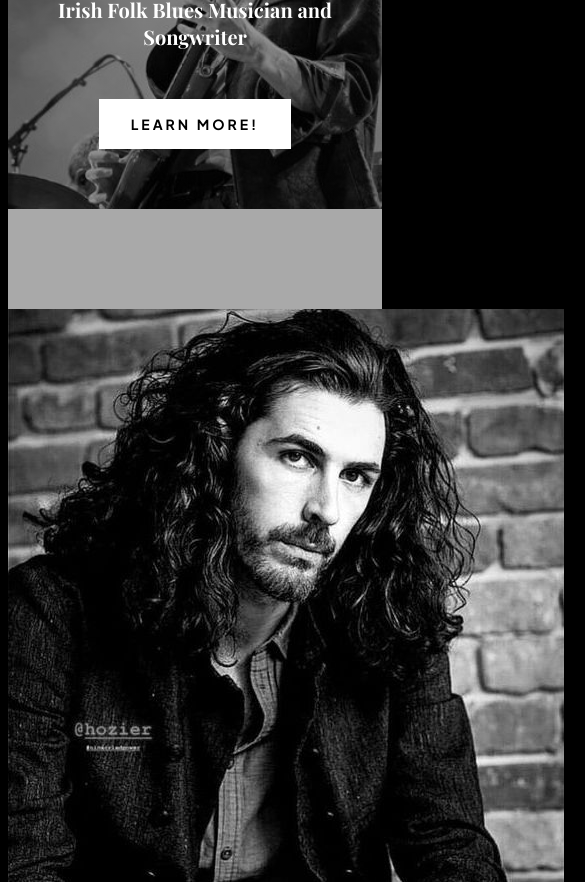
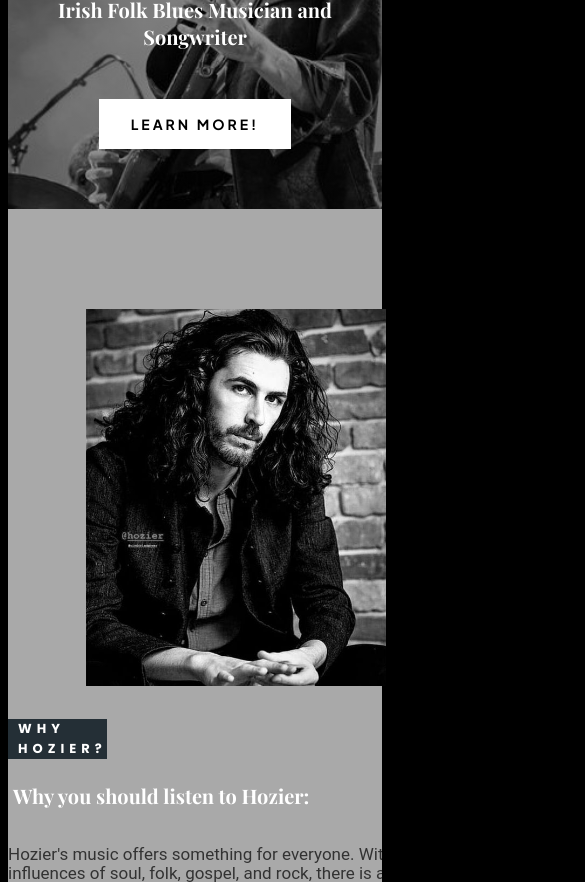
Before and after one commit to CorianderSeb/Hozier-Landing-Page, a plain HTML site: page index.html in a window 390 px wide. Shown: the part 218-1100 px from the top of the page, 585 px wide, since content can reach past the window. Drawn offline with nearby package versions, Linux system fonts and the light colour scheme; a web font is replaced by a local one.

Commit message:
made grid responsive

```diff
--- a/index.css
+++ b/index.css
@@ -79,7 +79,13 @@ padding-bottom: 0;
 }
 main p {
     padding: 10 0 5 0;
+    font-family: 'Roboto';
+    font-style: normal;
+    font-weight: 400;
+    font-size: 17px;
+    line-height: 19px;
     margin-right: 10px;
+    color: rgba(0,0,0,0.7);
 }
 
 main h2 {
@@ -106,7 +112,12 @@ section {
     padding:100px 0;
     max-width: 1100px;
 }
-.grid{
+.img-responsive {
+    max-width: 100%;
+    margin: 0 auto;
+}
+
+.grid-footer{
     display:grid;
     grid-template-columns: 1fr 2fr 1fr;
     grid-gap: 60px;
@@ -160,4 +171,18 @@ footer a {
     header h3 {
         font-size: 12px;
     }
+    section {
+        padding: 50px;
+    }
+    .grid {
+        grid-template-columns: 1fr;
+        grid-gap: 20px;
+    }
+    .grid-two h2 {
+        font-size: 20px;
+    }
+    .grid-two img {
+      max-width: 300px;  .grid p {
+        padding: 15 0 15 0;
+    }
 }
--- a/index.html
+++ b/index.html
@@ -20,8 +20,8 @@
     <a href="https://en.wikipedia.org/wiki/Hozier_(musician)">Learn More!</a>
     </header>
    <main>
-    <section class="grid-two">
-    <img src="./images/Why-hozier-img.jpg" alt="Hozier with long hair">
+    <section class="grid grid-two">
+    <img src="./images/Why-hozier-img.jpg" alt="Hozier with long hair" class="img-responsive">
     <div><h3>WHY HOZIER?</h3>
     <h2>Why you should listen to Hozier:</h2>
     <p>Hozier's music offers something for everyone. With influences of soul, folk, gospel, and rock, there is a song or two for every possible mood.</p>
@@ -32,7 +32,7 @@
 </section>
    </main>
     <footer>
-        <section class="grid">
+        <section class="grid grid-footer">
             <div>
         <h3>More About Hozier</h3>
         <ul>
```
